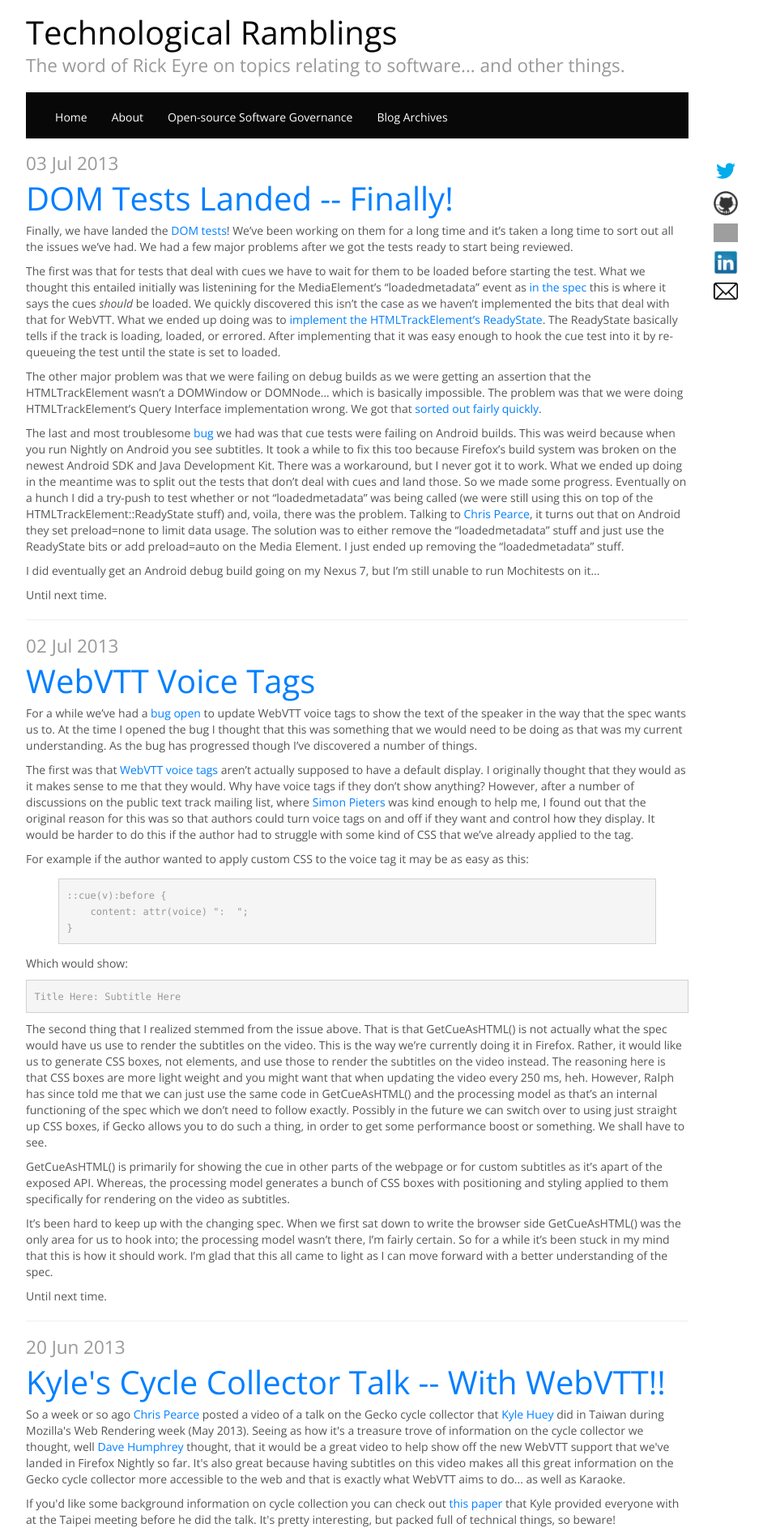
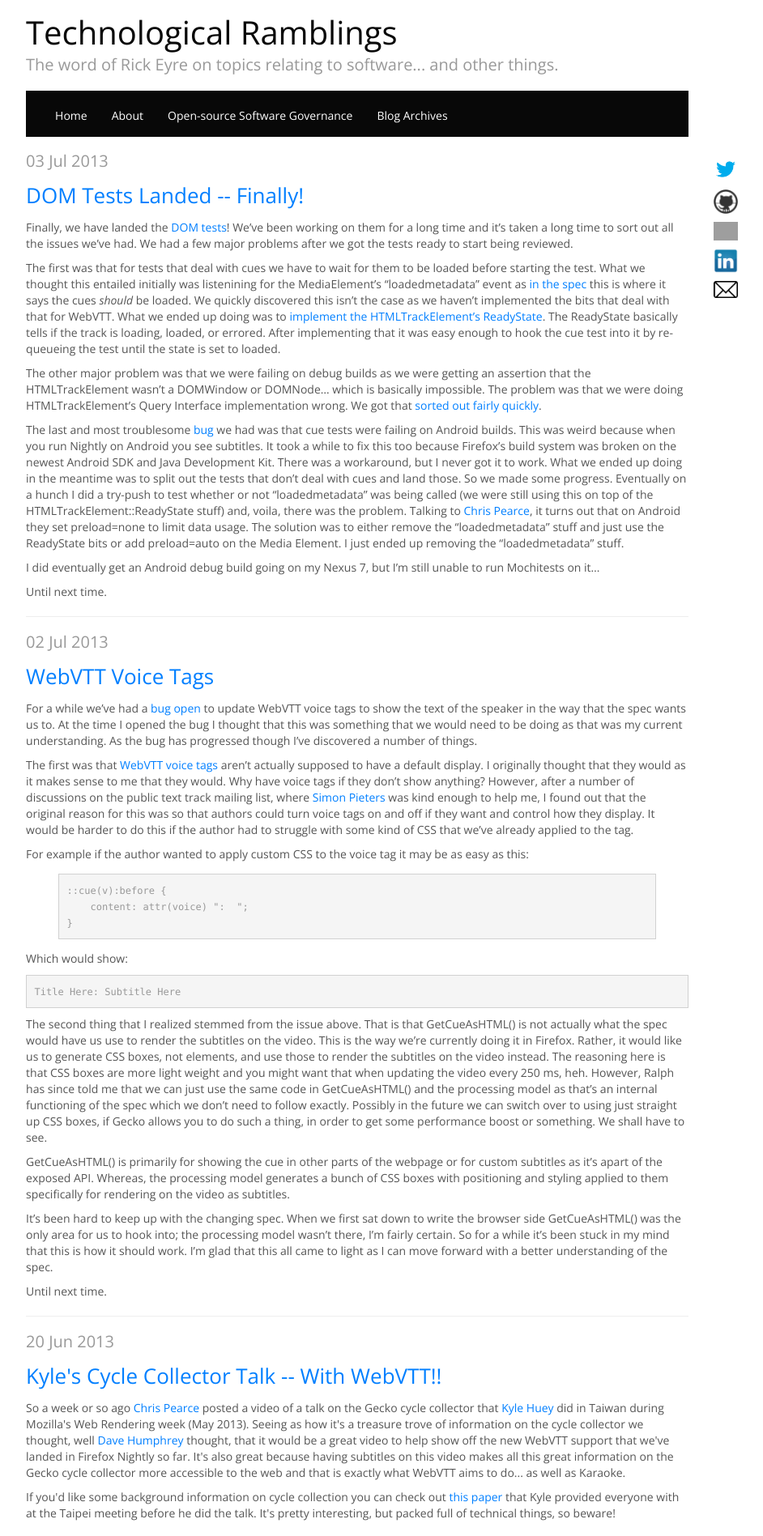
Before and after one commit to RickEyre/rickeyre.github.io, a Jekyll site: the page built from index.html, in a window 1280 px wide. Shown: the top 1897 px of the page at 81% size, without its empty margins (199-1141 px from the left). Built offline with Jekyll 4.4.1, drawn with Linux system fonts in a browser that asks for light colours; Markdown is read by kramdown in place of the engine named in the settings; the list of posts is cut into pages by our own code; grey boxes are pictures that could not be loaded.

Commit message:
Change sizes of headers.

```diff
--- a/_layouts/post.html
+++ b/_layouts/post.html
@@ -10,7 +10,7 @@
       <div class="row-fluid">
         <div class="span8 offset2">
           <span class="tag-line">{{ page.date | date_to_string }}</span>
-          <h1>{{ page.title }}</h1>
+          <h2>{{ page.title }}</h2>
           {{ content }}
           <small class="small-tag-line inline-content">- Tagged in {{ page.tags | array_to_sentence_string }}.</small>
           <hr/>
--- a/assets/css/style.css
+++ b/assets/css/style.css
@@ -37,7 +37,7 @@
 .tag-line {
   line-height:1;
   color:#999;
-  font-size:22.5px;
+  font-size: 20px;
 }
 
 .small-tag-line {
--- a/index.html
+++ b/index.html
@@ -3,7 +3,7 @@
 ---
 {% for post in paginator.posts %}
   <span class="tag-line">{{ post.date | date_to_string }}</span>
-  <h1><a href="{{ post.url }}">{{ post.title }}</a></h1>
+  <h2><a href="{{ post.url }}">{{ post.title }}</a></h2>
   {{ post.content }}
   <hr/>
 {% endfor %}
```
Also changed, not shown: about/index.md (+1 -2 lines).
